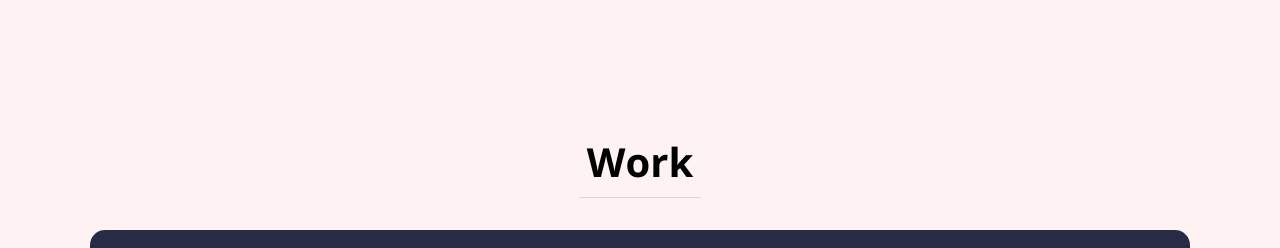
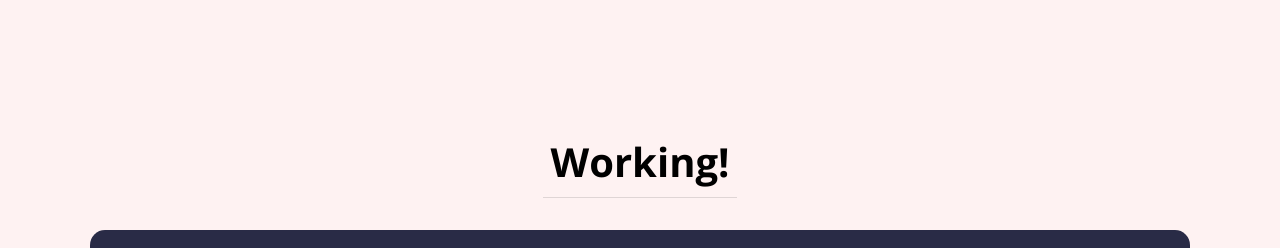
Before and after one commit to Malik113322/Portfolio, a React (Create React App) app: page / in a window 1280 px wide. Shown: the part 902-1150 px from the top of the page. Built offline with nearby package versions, Linux system fonts and the light colour scheme.

Commit message:
trying use codespaces

```diff
--- a/src/component/Work.jsx
+++ b/src/component/Work.jsx
@@ -6,7 +6,7 @@ import data from '../assets/data.json';
 const Work = () => {
   return (
     <div id='work'>
-        <h2>Work</h2>
+        <h2>Working!</h2>
      <section>
         <article>
             <Carousel
```
Also changed, not shown: src/component/Hello.jsx (added, +11 -0 lines).
